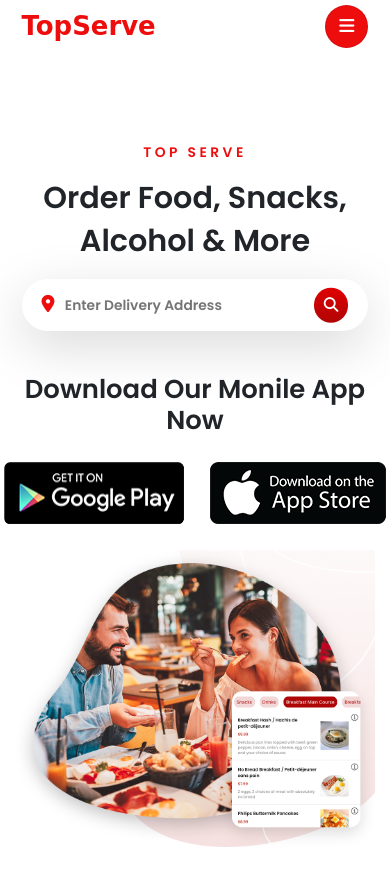
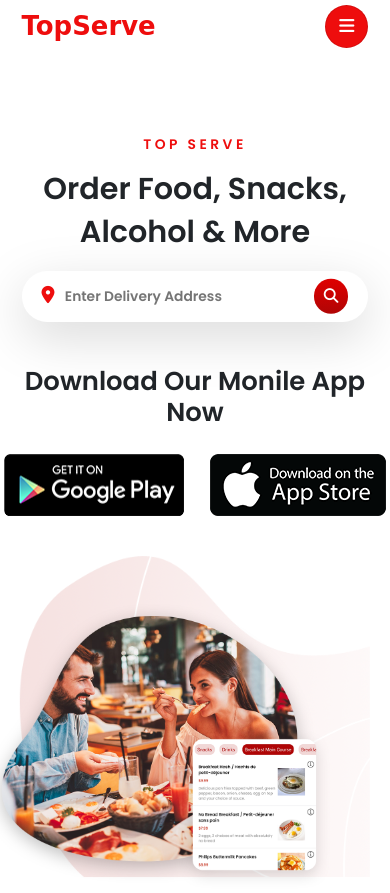
Before and after one commit to mostafizar-rahman/Restaurant, a plain HTML site: page index.html in a window 390 px wide. Shown: the top 893 px of the page. Drawn offline with nearby package versions, Linux system fonts and the light colour scheme; files whose address does not match are found by name; a web font is replaced by a local one.

Commit message:
bug fix 4

```diff
--- a/index.html
+++ b/index.html
@@ -63,7 +63,7 @@
 
     <!-- ------- Banner -->
     <section class="banner">
-      <div class="container-xxl">
+      <div class="container-xxl ">
         <div class="row">
           <div class="col-lg-7 text-lg-start text-center">
             <div class="">
@@ -103,7 +103,7 @@
 
     <!-- -------- About -->
 
-    <section class="about mt_16">
+    <section class="about mt_10">
       <div class="container-xxl">
         <div class="row">
           <div class="col-lg-6 order-lg-0 order-1">
@@ -136,14 +136,14 @@
 
     <!-- ---------- order Table -->
 
-    <section class="order mt_22">
+    <section class="order mt_16">
       <div class="container-xxl position-relative">
         <div class="row">
           <div class="col order-md-1 order-0">
             <button class="custom_btn">TABLE ORDERING</button>
           </div>
         </div>
-        <div class="row mt_16">
+        <div class="row mt_10">
           <div class="col-12">
             <div class="text-center">
               <h5 class="sub_title">Key Benefit Highlights</h5>
@@ -209,7 +209,7 @@
             </div>
           </div>
         </div>
-        <div class="row mt_22 qr_code bg-white d-flex justify-content-between">
+        <div class="row mt_16 qr_code bg-white d-flex justify-content-between">
           <div class="col-lg-3">
             <div class="right_side">
               <img
@@ -261,7 +261,7 @@
 
     <!-- -------- Software -->
 
-    <section class="software mt_22" id="software">
+    <section class="software mt_16" id="software">
       <div class="container-xxl position-relative">
         <div class="row">
           <div class="col">
@@ -355,7 +355,7 @@
 
     <!-- -------- online_order -->
 
-    <section class="online_order mt_22">
+    <section class="online_order mt_16">
       <div class="container-xxl position-relative">
         <div class="row">
           <div class="col">
@@ -404,7 +404,7 @@
     </section>
     <!-- -------- delivery -->
 
-    <section class="delivery mt_22">
+    <section class="delivery mt_16">
       <div class="container-xxl position-relative">
         <div class="row">
           <div class="col">
@@ -467,7 +467,7 @@
     </section>
     <!-- -------- Marketing -->
 
-    <section class="mt_22">
+    <section class="mt_16">
       <div class="container-xxl position-relative">
         <div class="row">
           <div class="col">
--- a/style.css
+++ b/style.css
@@ -120,7 +120,9 @@
 }
 /* ------ Banner */
 .banner {
-  padding-top: 10rem;
+  padding-top: 9rem;
+  /* position: relative; */
+  overflow: hidden;
 }
 .banner .right_side {
   background-image: url("./image/banner\ pink\ bg.png");
@@ -131,8 +133,13 @@
   top: 0;
   right: 0;
   z-index: -1;
-  padding-top: 17rem;
-  padding-right: 7rem;
+  height: 60.5rem;
+}
+.banner .images img {
+  position: absolute;
+  right: 8rem;
+  top: 15rem;
+  max-width: 60rem;
 }
 
 .heading {
@@ -249,8 +256,6 @@
   background-size: cover;
   background-repeat: no-repeat;
   position: relative;
-  /* min-height: 370px;
-  height: 100%; */
   border-radius: 4rem;
   padding: 16rem 0;
 }
@@ -259,7 +264,6 @@
   top: -4rem;
   left: 10rem;
   max-height: 42rem;
-  /* height: 100%; */
 }
 .ads .right_side {
   position: absolute;
@@ -342,8 +346,8 @@
 
 /* ---------- Responsive */
 @media (max-width: 1018px) {
-  .ads h2{
-font-size: 3.5rem;
+  .ads h2 {
+    font-size: 3.5rem;
   }
 }
 
@@ -355,9 +359,19 @@
     width: 95%;
   }
   .banner .right_side {
+    background-position: center;
     position: relative;
-    padding: 0;
+    height: 50rem;
+    transform: rotate(90deg);
   }
+  .banner .images img {
+    position: absolute;
+    /* left: 50%; */
+    top: 0rem;
+    transform: rotate(-90deg);
+    max-width: 60rem;
+  }
+
   .point_wapper {
     position: static;
   }
@@ -384,6 +398,9 @@
   .custom_btn {
     height: 8rem;
     font-size: 3rem;
+  }
+  .banner .images img {
+    left: 10%;
   }
   .heading {
     font-size: 5rem;
@@ -414,12 +431,21 @@
     font-size: 3rem;
     line-height: 4.3rem;
   }
+  .banner .right_side {
+
+    height: 40.5rem;
+  }
+  .banner .images img {
+   max-width: 40rem;
+   top: 20%;
+
+  }
   .heading {
     font-size: 3.5rem;
     line-height: 5rem;
   }
   .ads h2 {
-    font-size: 3.0rem;
+    font-size: 3rem;
     line-height: 4rem;
   }
 }
```
